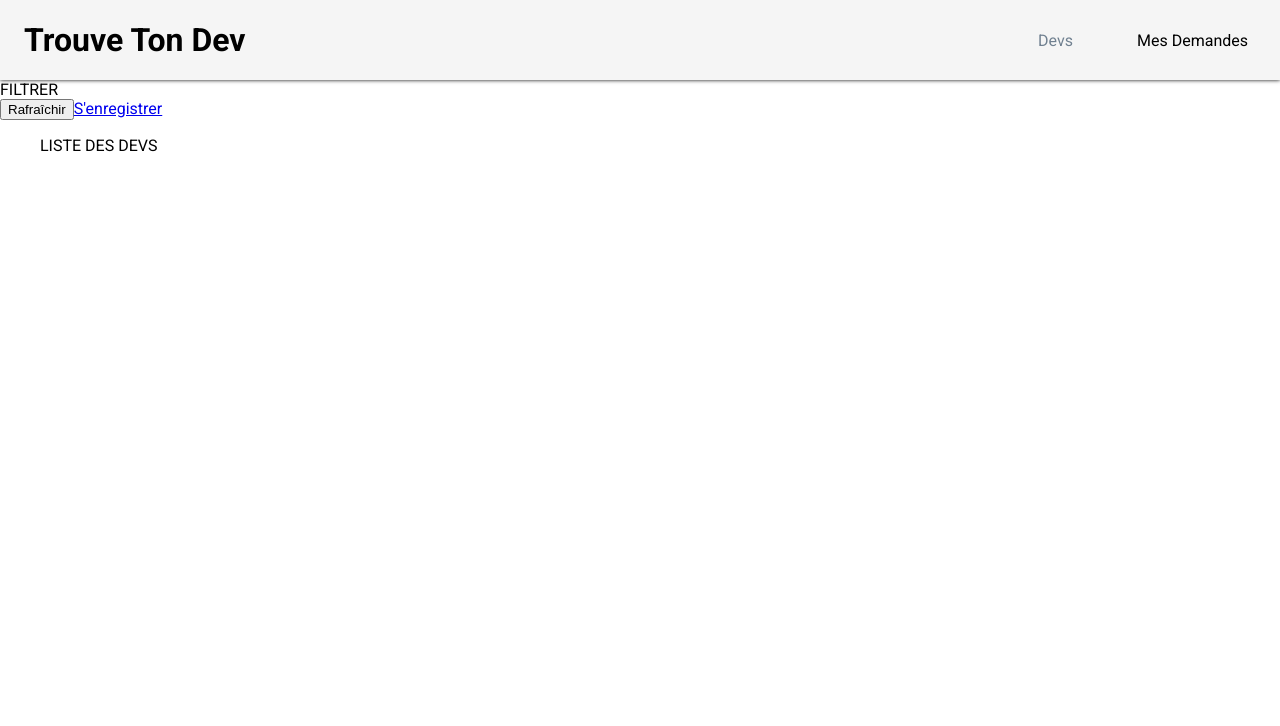
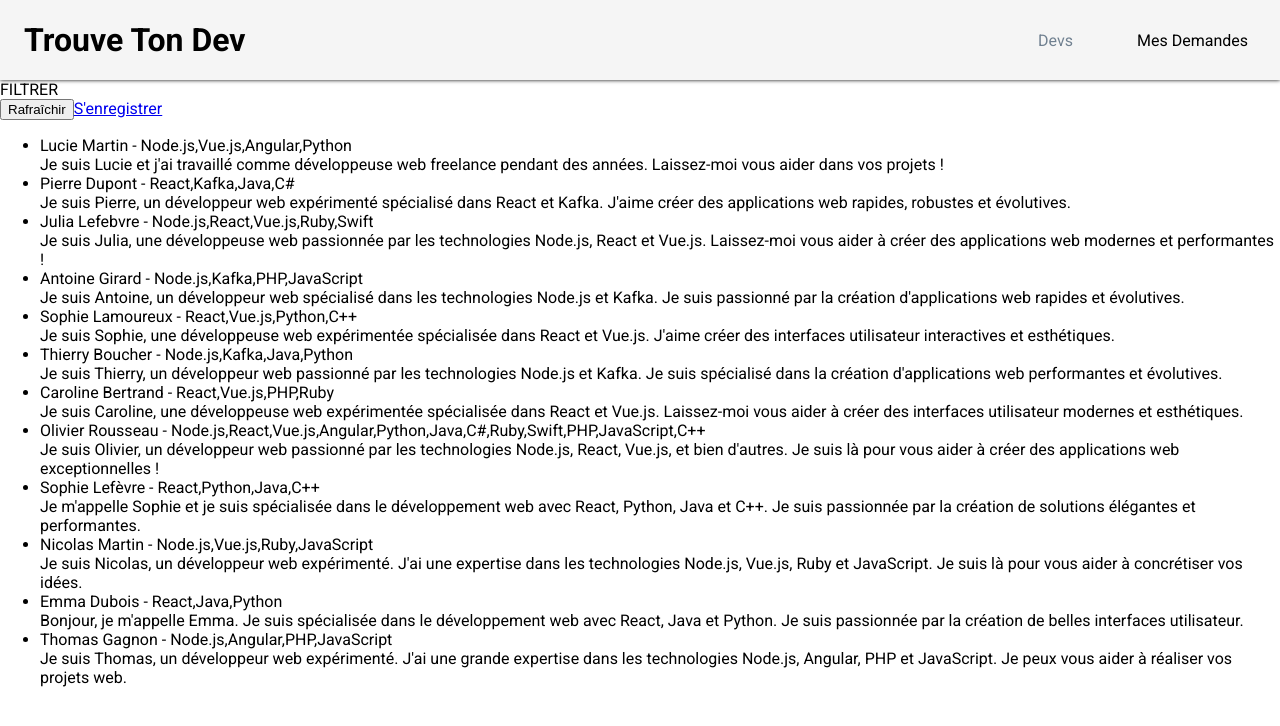
Before and after one commit to afrmounir/Trouve-Ton-Dev, a Vue app: page /devs in a window 1280 px wide. Shown: the top 726 px of the page. Built offline with nearby package versions, Linux system fonts and the light colour scheme.

Commit message:
feat: add pinia store and dummy devs data

```diff
--- /dev/null
+++ b/src/stores/devs.js
@@ -0,0 +1,111 @@
+import { defineStore } from 'pinia'
+
+export const useDevsStore = defineStore('devs', {
+  state: () => {
+    return {
+      devs: [
+        {
+          "id": "d1",
+          "firstName": "Lucie",
+          "lastName": "Martin",
+          "areas": ["Node.js", "Vue.js", "Angular", "Python"],
+          "description": "Je suis Lucie et j'ai travaillé comme développeuse web freelance pendant des années. Laissez-moi vous aider dans vos projets !",
+          "hourlyRate": 35
+        },
+        {
+          "id": "d2",
+          "firstName": "Pierre",
+          "lastName": "Dupont",
+          "areas": ["React", "Kafka", "Java", "C#"],
+          "description": "Je suis Pierre, un développeur web expérimenté spécialisé dans React et Kafka. J'aime créer des applications web rapides, robustes et évolutives.",
+          "hourlyRate": 40
+        },
+        {
+          "id": "d3",
+          "firstName": "Julia",
+          "lastName": "Lefebvre",
+          "areas": ["Node.js", "React", "Vue.js", "Ruby", "Swift"],
+          "description": "Je suis Julia, une développeuse web passionnée par les technologies Node.js, React et Vue.js. Laissez-moi vous aider à créer des applications web modernes et performantes !",
+          "hourlyRate": 45
+        },
+        {
+          "id": "d4",
+          "firstName": "Antoine",
+          "lastName": "Girard",
+          "areas": ["Node.js", "Kafka", "PHP", "JavaScript"],
+          "description": "Je suis Antoine, un développeur web spécialisé dans les technologies Node.js et Kafka. Je suis passionné par la création d'applications web rapides et évolutives.",
+          "hourlyRate": 35
+        },
+        {
+          "id": "d5",
+          "firstName": "Sophie",
+          "lastName": "Lamoureux",
+          "areas": ["React", "Vue.js", "Python", "C++"],
+          "description": "Je suis Sophie, une développeuse web expérimentée spécialisée dans React et Vue.js. J'aime créer des interfaces utilisateur interactives et esthétiques.",
+          "hourlyRate": 40
+        },
+        {
+          "id": "d6",
+          "firstName": "Thierry",
+          "lastName": "Boucher",
+          "areas": ["Node.js", "Kafka", "Java", "Python"],
+          "description": "Je suis Thierry, un développeur web passionné par les technologies Node.js et Kafka. Je suis spécialisé dans la création d'applications web performantes et évolutives.",
+          "hourlyRate": 50
+        },
+        {
+          "id": "d7",
+          "firstName": "Caroline",
+          "lastName": "Bertrand",
+          "areas": ["React", "Vue.js", "PHP", "Ruby"],
+          "description": "Je suis Caroline, une développeuse web expérimentée spécialisée dans React et Vue.js. Laissez-moi vous aider à créer des interfaces utilisateur modernes et esthétiques.",
+          "hourlyRate": 45
+        },
+        {
+          "id": "d8",
+          "firstName": "Olivier",
+          "lastName": "Rousseau",
+          "areas": ["Node.js", "React", "Vue.js", "Angular", "Python", "Java", "C#", "Ruby", "Swift", "PHP", "JavaScript", "C++"],
+          "description": "Je suis Olivier, un développeur web passionné par les technologies Node.js, React, Vue.js, et bien d'autres. Je suis là pour vous aider à créer des applications web exceptionnelles !",
+          "hourlyRate": 50
+        },
+        {
+          "id": "d9",
+          "firstName": "Sophie",
+          "lastName": "Lefèvre",
+          "areas": ["React", "Python", "Java", "C++"],
+          "description": "Je m'appelle Sophie et je suis spécialisée dans le développement web avec React, Python, Java et C++. Je suis passionnée par la création de solutions élégantes et performantes.",
+          "hourlyRate": 40
+        },
+        {
+          "id": "d10",
+          "firstName": "Nicolas",
+          "lastName": "Martin",
+          "areas": ["Node.js", "Vue.js", "Ruby", "JavaScript"],
+          "description": "Je suis Nicolas, un développeur web expérimenté. J'ai une expertise dans les technologies Node.js, Vue.js, Ruby et JavaScript. Je suis là pour vous aider à concrétiser vos idées.",
+          "hourlyRate": 45
+        },
+        {
+          "id": "d11",
+          "firstName": "Emma",
+          "lastName": "Dubois",
+          "areas": ["React", "Java", "Python"],
+          "description": "Bonjour, je m'appelle Emma. Je suis spécialisée dans le développement web avec React, Java et Python. Je suis passionnée par la création de belles interfaces utilisateur.",
+          "hourlyRate": 35
+        },
+        {
+          "id": "d12",
+          "firstName": "Thomas",
+          "lastName": "Gagnon",
+          "areas": ["Node.js", "Angular", "PHP", "JavaScript"],
+          "description": "Je suis Thomas, un développeur web expérimenté. J'ai une grande expertise dans les technologies Node.js, Angular, PHP et JavaScript. Je peux vous aider à réaliser vos projets web.",
+          "hourlyRate": 40
+        }
+      ]
+    }
+  },
+  getters: {
+    filteredDevs: (state) => state.devs,
+    hasDevs: (state) => state.devs && state.devs.length > 0,
+    fullDevName: (state) => `${state.devs.firstName} ${state.devs.lastName}`
+  }
+})
--- a/src/views/devs/DevsList.vue
+++ b/src/views/devs/DevsList.vue
@@ -1,3 +1,11 @@
+<script setup>
+import { storeToRefs } from 'pinia'
+import { useDevsStore } from '../../stores/devs'
+
+const store = useDevsStore()
+const { hasDevs, filteredDevs } = storeToRefs(store)
+</script>
+
 <template>
   <section>FILTRER</section>
   <section>
@@ -5,10 +13,13 @@
       <button>Rafraîchir</button>
       <RouterLink to="/register">S'enregistrer</RouterLink>
     </div>
-    <ul>
-      LISTE DES DEVS
+    <ul v-if="hasDevs">
+      <li v-for="dev in filteredDevs" :key="dev.id">
+        {{ `${dev.firstName} ${dev.lastName} - ${dev.areas}` }}
+        <br />
+        {{ `${dev.description}` }}
+      </li>
     </ul>
+    <h3 v-else>Impossible de charger la liste des devs...</H3>
   </section>
 </template>
-
-<script setup></script>
```
Also changed, not shown: src/stores/counter.js (deleted, +0 -12 lines).
